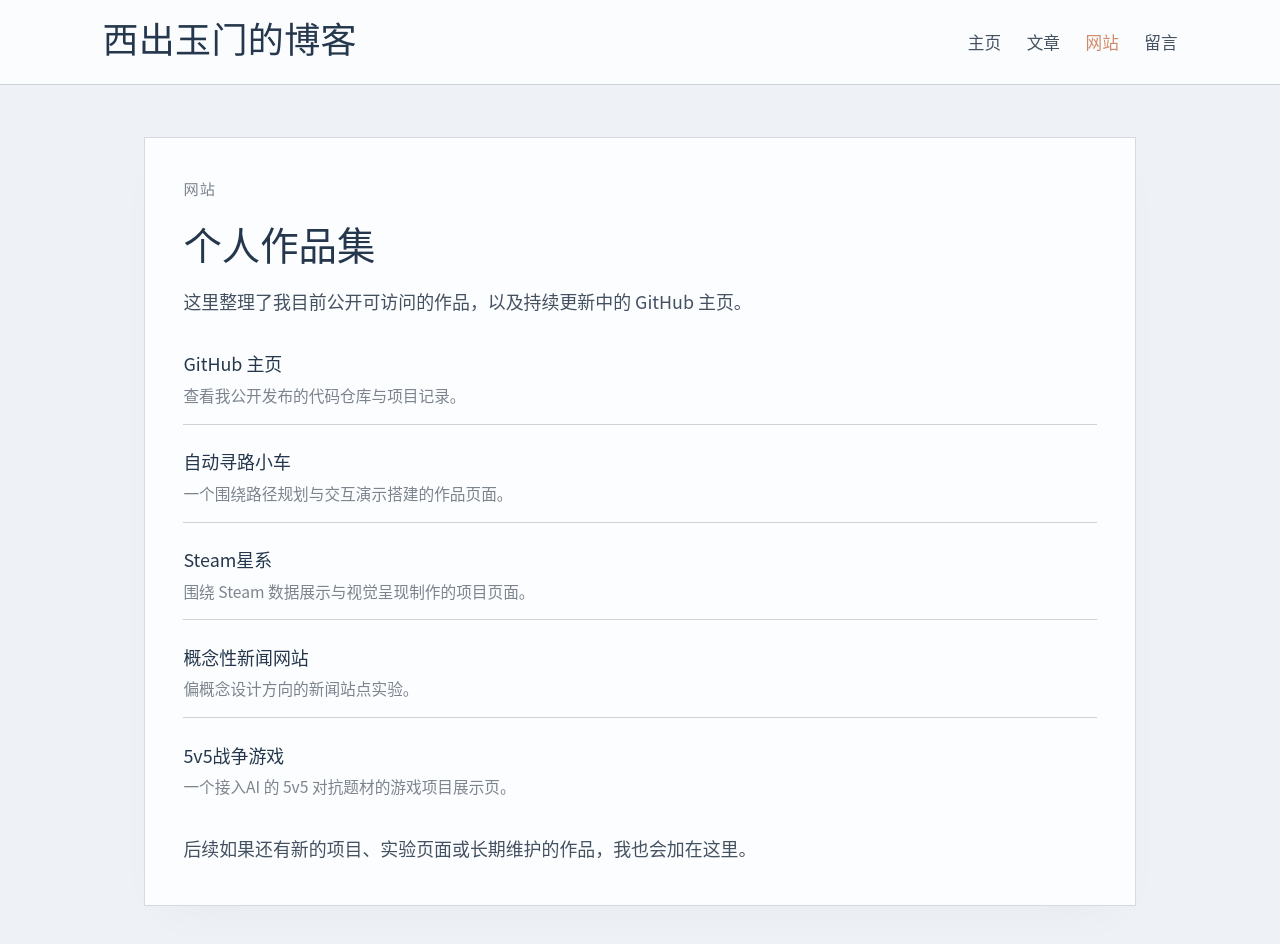
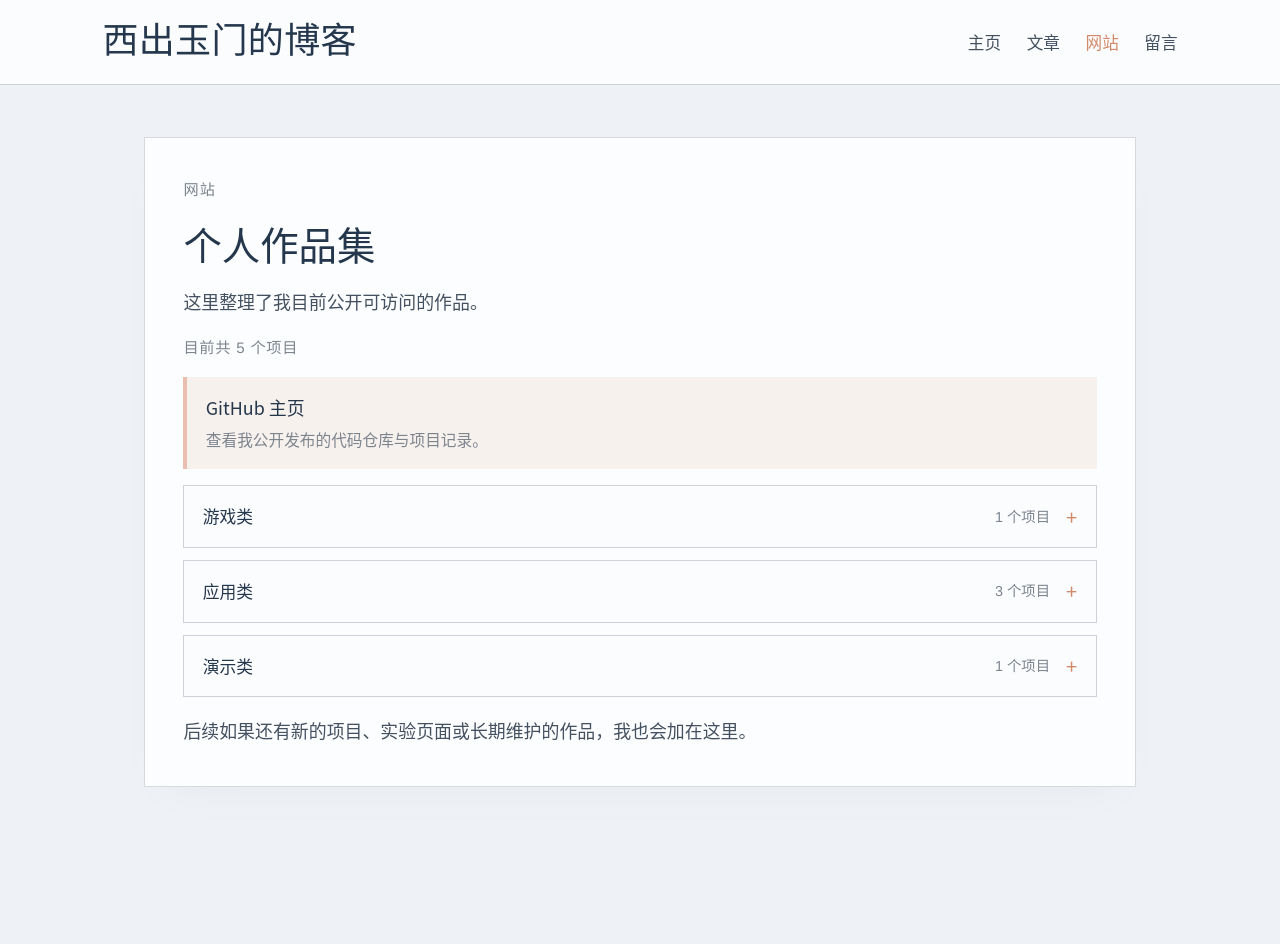
Before and after one commit to xcymm3/my-blog, a Next.js app: page /sites in a window 1280 px wide. Shown: the top 944 px of the page. After the commit the page ends 883 px from the top, so only its background shows below. Built offline with nearby package versions, Linux system fonts and the light colour scheme.

Commit message:
feat: group portfolio projects

```diff
--- a/app/blog.module.css
+++ b/app/blog.module.css
@@ -349,6 +349,73 @@
   white-space: nowrap;
 }
 
+.projectTotal {
+  color: var(--color-muted);
+  font-family: var(--font-outlier);
+  font-size: 0.95rem;
+  letter-spacing: 0.05em;
+}
+
+.githubProfile {
+  display: grid;
+  gap: 0.3rem;
+  padding: 1rem 1.15rem;
+  background: var(--color-paper-3);
+  border-left: 4px solid color-mix(in oklch, var(--color-accent) 55%, white);
+}
+
+.projectGroups {
+  display: grid;
+  gap: var(--space-sm);
+}
+
+.projectGroup {
+  background: var(--color-paper);
+  border: var(--rule-hair) solid var(--color-rule);
+}
+
+.projectGroupSummary {
+  display: flex;
+  align-items: center;
+  justify-content: space-between;
+  gap: var(--space-md);
+  padding: 1rem 1.15rem;
+  color: var(--color-ink);
+  cursor: pointer;
+  font-size: 1.05rem;
+  list-style: none;
+}
+
+.projectGroupSummary::-webkit-details-marker {
+  display: none;
+}
+
+.projectGroupSummary span:last-child {
+  margin-left: auto;
+  color: var(--color-muted);
+  font-family: var(--font-outlier);
+  font-size: 0.9rem;
+}
+
+.projectGroupSummary::after {
+  color: var(--color-accent);
+  content: "+";
+  font-size: 1.25rem;
+  line-height: 1;
+}
+
+.projectGroup[open] .projectGroupSummary {
+  border-bottom: var(--rule-hair) solid var(--color-rule);
+}
+
+.projectGroup[open] .projectGroupSummary::after {
+  content: "−";
+}
+
+.projectGroup .siteList {
+  padding: 0 1.15rem;
+}
+
 .siteList {
   display: grid;
   gap: var(--space-xs);
--- a/app/sites/page.tsx
+++ b/app/sites/page.tsx
@@ -10,6 +10,11 @@ export const metadata: Metadata = {
 };
 
 export default function SitesPage() {
+  const totalProjects = siteConfig.projectGroups.reduce(
+    (total, group) => total + group.projects.length,
+    0,
+  );
+
   return (
     <SiteShell navKey="sites">
       <main className={styles.main}>
@@ -18,21 +23,46 @@ export default function SitesPage() {
             <p className={styles.sectionCaption}>网站</p>
             <h1 className={styles.infoCardTitle}>个人作品集</h1>
             <p className={styles.infoCardText}>{siteConfig.siteIntro}</p>
-            <ul className={styles.siteList}>
-              {siteConfig.websiteLinks.map((item) => (
-                <li key={item.href} className={styles.siteListItem}>
+            <p className={styles.projectTotal}>目前共 {totalProjects} 个项目</p>
+
+            <div className={styles.githubProfile}>
               <Link
-                    href={item.href}
+                href={siteConfig.githubProfile.href}
                 className={styles.siteListLink}
                 rel="noreferrer"
                 target="_blank"
               >
-                    {item.label}
+                {siteConfig.githubProfile.label}
               </Link>
-                  <p className={styles.siteListNote}>{item.note}</p>
+              <p className={styles.siteListNote}>{siteConfig.githubProfile.note}</p>
+            </div>
+
+            <div className={styles.projectGroups}>
+              {siteConfig.projectGroups.map((group) => (
+                <details key={group.label} className={styles.projectGroup}>
+                  <summary className={styles.projectGroupSummary}>
+                    <span>{group.label}</span>
+                    <span>{group.projects.length} 个项目</span>
+                  </summary>
+                  <ul className={styles.siteList}>
+                    {group.projects.map((project) => (
+                      <li key={project.href} className={styles.siteListItem}>
+                        <Link
+                          href={project.href}
+                          className={styles.siteListLink}
+                          rel="noreferrer"
+                          target="_blank"
+                        >
+                          {project.label}
+                        </Link>
+                        <p className={styles.siteListNote}>{project.note}</p>
                       </li>
                     ))}
                   </ul>
+                </details>
+              ))}
+            </div>
+
             <p className={styles.infoCardText}>{siteConfig.siteNote}</p>
           </div>
         </section>
--- a/lib/site.ts
+++ b/lib/site.ts
@@ -1,24 +1,30 @@
 export const siteConfig = {
   description: "一个个人博客示例站点。",
   guestbookIntro: "请随便在这里留言，不需要登录哦",
-  name: "西出玉门的博客",
-  siteIntro: "这里整理了我目前公开可访问的作品，以及持续更新中的 GitHub 主页。",
-  siteNote: "后续如果还有新的项目、实验页面或长期维护的作品，我也会加在这里。",
-  websiteLinks: [
-    {
+  githubProfile: {
     href: "https://github.com/xcymm3",
     label: "GitHub 主页",
     note: "查看我公开发布的代码仓库与项目记录。",
   },
+  name: "西出玉门的博客",
+  projectGroups: [
+    {
+      label: "游戏类",
+      projects: [
+        {
+          href: "https://war.xcymm3.top/",
+          label: "5v5战争游戏",
+          note: "一个接入AI 的 5v5 对抗题材的游戏项目展示页。",
+        },
+      ],
+    },
+    {
+      label: "应用类",
+      projects: [
         {
           href: "https://robot.xcymm3.top/",
           label: "自动寻路小车",
           note: "一个围绕路径规划与交互演示搭建的作品页面。",
-    },
-    {
-      href: "https://steam.xcymm3.top/",
-      label: "Steam星系",
-      note: "围绕 Steam 数据展示与视觉呈现制作的项目页面。",
         },
         {
           href: "https://news.xcymm3.top/",
@@ -26,9 +32,23 @@ export const siteConfig = {
           note: "偏概念设计方向的新闻站点实验。",
         },
         {
-      href: "https://war.xcymm3.top/",
-      label: "5v5战争游戏",
-      note: "一个接入AI 的 5v5 对抗题材的游戏项目展示页。",
+          href: "https://github.com/xcymm3/P-COM",
+          label: "P-COM 串口助手",
+          note: "可以解析自定义协议的串口助手",
         },
       ],
+    },
+    {
+      label: "演示类",
+      projects: [
+        {
+          href: "https://steam.xcymm3.top/",
+          label: "Steam星系",
+          note: "围绕 Steam 数据展示与视觉呈现制作的项目页面。",
+        },
+      ],
+    },
+  ],
+  siteIntro: "这里整理了我目前公开可访问的作品。",
+  siteNote: "后续如果还有新的项目、实验页面或长期维护的作品，我也会加在这里。",
 };
```
Lines whose indentation alone changed are shown as unchanged.
